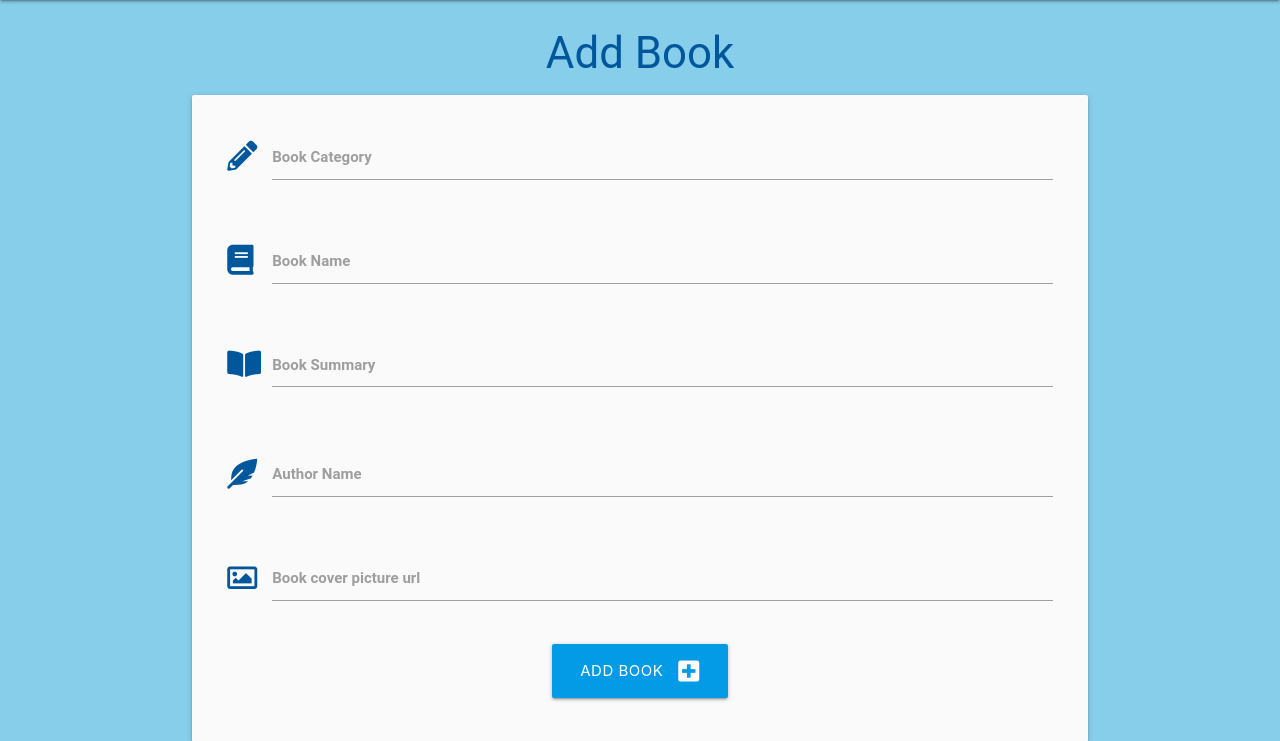
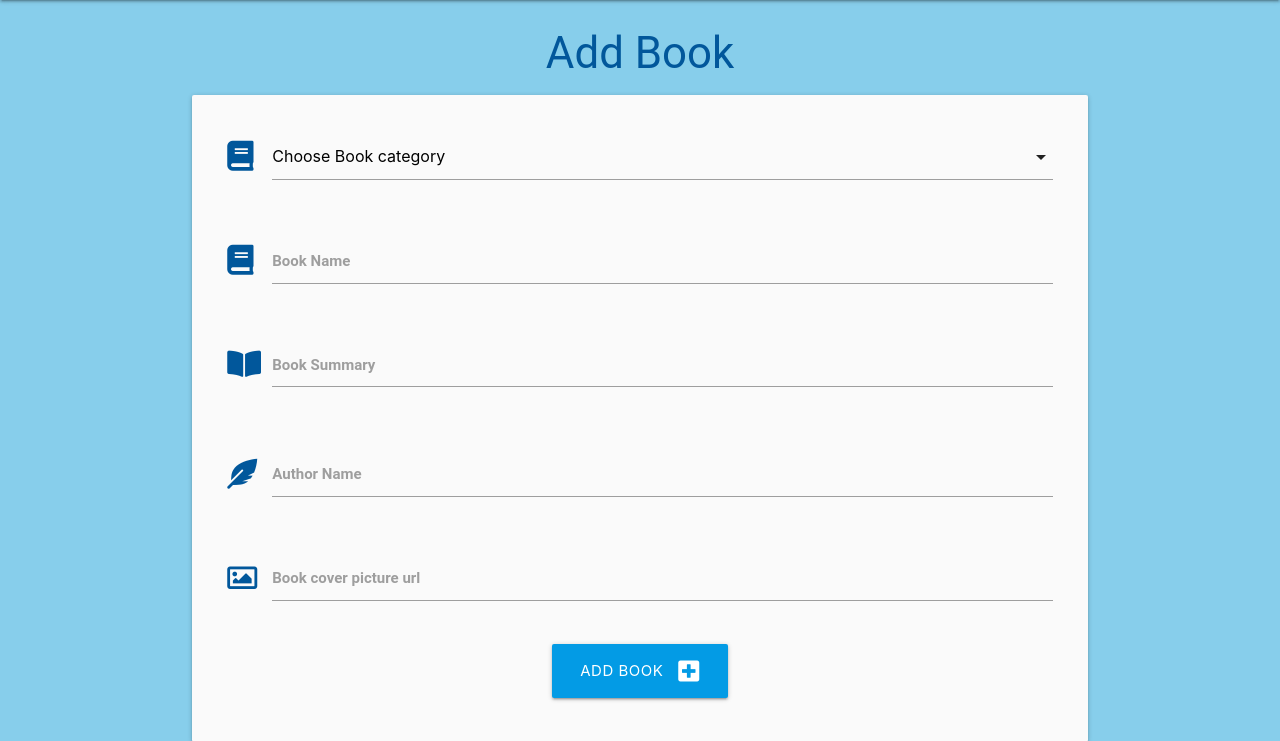
Before and after one commit to Code-Institute-Submissions/djmolloy57-proj_book_MayResub, a Flask app: page /add_or_delete_bk in a window 1280 px wide. Shown: the part 64-805 px from the top of the page. Run offline with Flask 2, Linux system fonts and the light colour scheme; some libraries are stand-ins or nearby versions.

Commit message:
amended Category field to be a meterialize dropdown select type

```diff
--- a/app.py
+++ b/app.py
@@ -70,8 +70,8 @@ def get_thriller():
     '''
     result_thriller = mongo.db.books.find({
     "Category" : { "$eq" : "Thriller"}})
-    if len(list(result_thriller))==0:
-       result_thriller=" "
+    #if len(list(result_thriller))==0:
+    #   result_thriller=" "
     return render_template("book_by_category.html", result_1=result_thriller)
 
 
--- a/templates/upload_delete_books.html
+++ b/templates/upload_delete_books.html
@@ -8,13 +8,19 @@
         <form class="col s12" method="POST" action="{{ url_for('add_or_delete_bk') }}">
             <!-- Book category -->
 			<div class="row">
+
                 <div class="input-field col s12">
-                    <i class="fas fa-pencil-alt prefix light-blue-text text-darken-4"></i>
-                    <input id="Category" name="Category" minlength="5" maxlength="50"
-                        type="text" class="validate" required>
-                    <label for="Category">Book Category</label>
+                    <i class="fas fa-book prefix light-blue-text text-darken-4"></i>
+                    <select id="Category" name="Category">
+                        <option value="" selected disabled>Choose Book category</option>
+                        <option value="Biography">Biography</option>
+                        <option value="Fantasy">Fantasy</option>
+                        <option value="History">History</option>
+                        <option value="Thriller">Thriller</option>
+                    </select>
+
                 </div>
-			</div>
+            </div>
             <!-- Book Name -->
             <div class="row">
                 <div class="input-field col s12">
@@ -61,5 +67,12 @@
         </form>
     </div>
 </div>
+<script>
+    //Materialize dropdown from https://www.youtube.com/watch?v=XCC-K6Q9h7M
+	document.addEventListener('DOMContentLoaded', function(){
+	       var sel=document.querySelectorAll('select');
+           M.FormSelect.init(sel)
+       })
+</script>
 
 {% endblock %}
```
